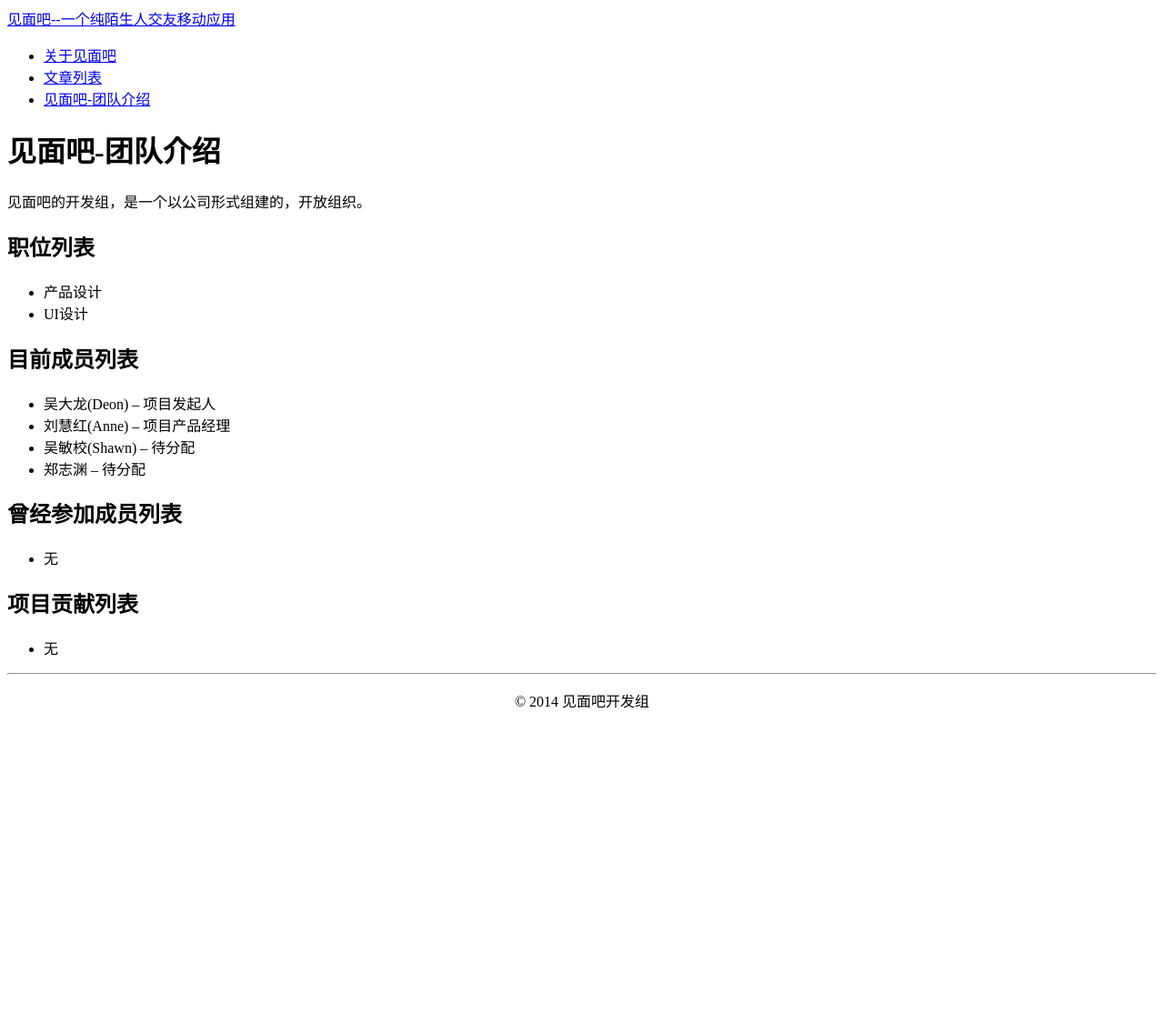
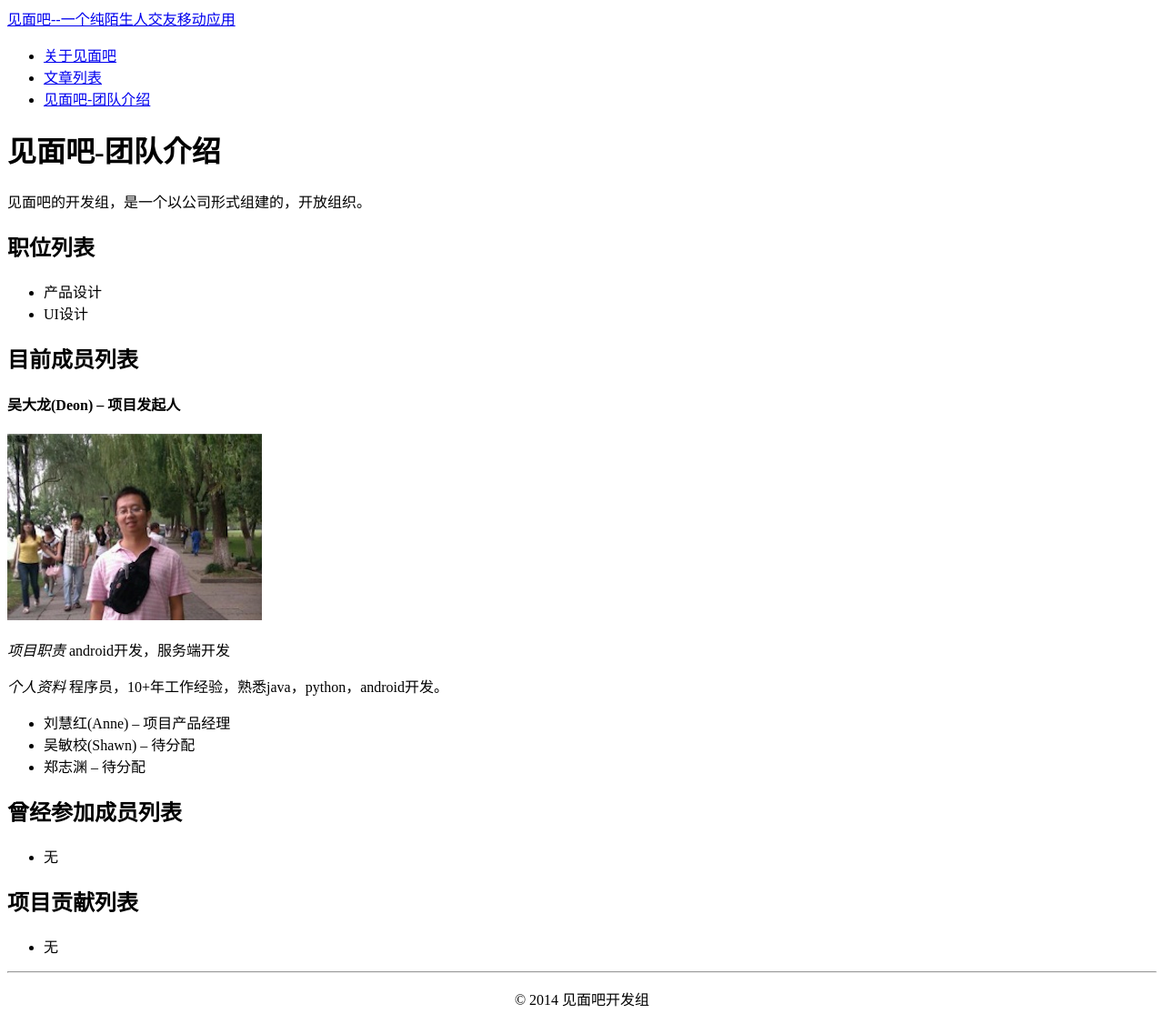
Before and after one commit to deonwu/vdating, a Jekyll site: the page built from pages/team.md, in a window 1280 px wide. Shown: the whole page at 91% size. Built offline with Jekyll 4.4.1, drawn with Linux system fonts in a browser that asks for light colours; Markdown is read by kramdown in place of the engine named in the settings; before the commit the page ends 900 px from its top, so only the background shows below that.

Commit message:
更新大龙的照片

```diff
--- a/pages/team.md
+++ b/pages/team.md
@@ -12,7 +12,15 @@ group: navigation
 
 ##目前成员列表
 
-* 吴大龙(Deon) -- 项目发起人
+#### 吴大龙(Deon) -- 项目发起人
+![吴大龙](/images/deonwu.png)
+
+*项目职责*
+android开发，服务端开发
+
+*个人资料*
+程序员，10+年工作经验，熟悉java，python，android开发。
+
 * 刘慧红(Anne) -- 项目产品经理
 * 吴敏校(Shawn) -- 待分配
 * 郑志渊 -- 待分配
```
Also changed, not shown: images/deonwu.png.
